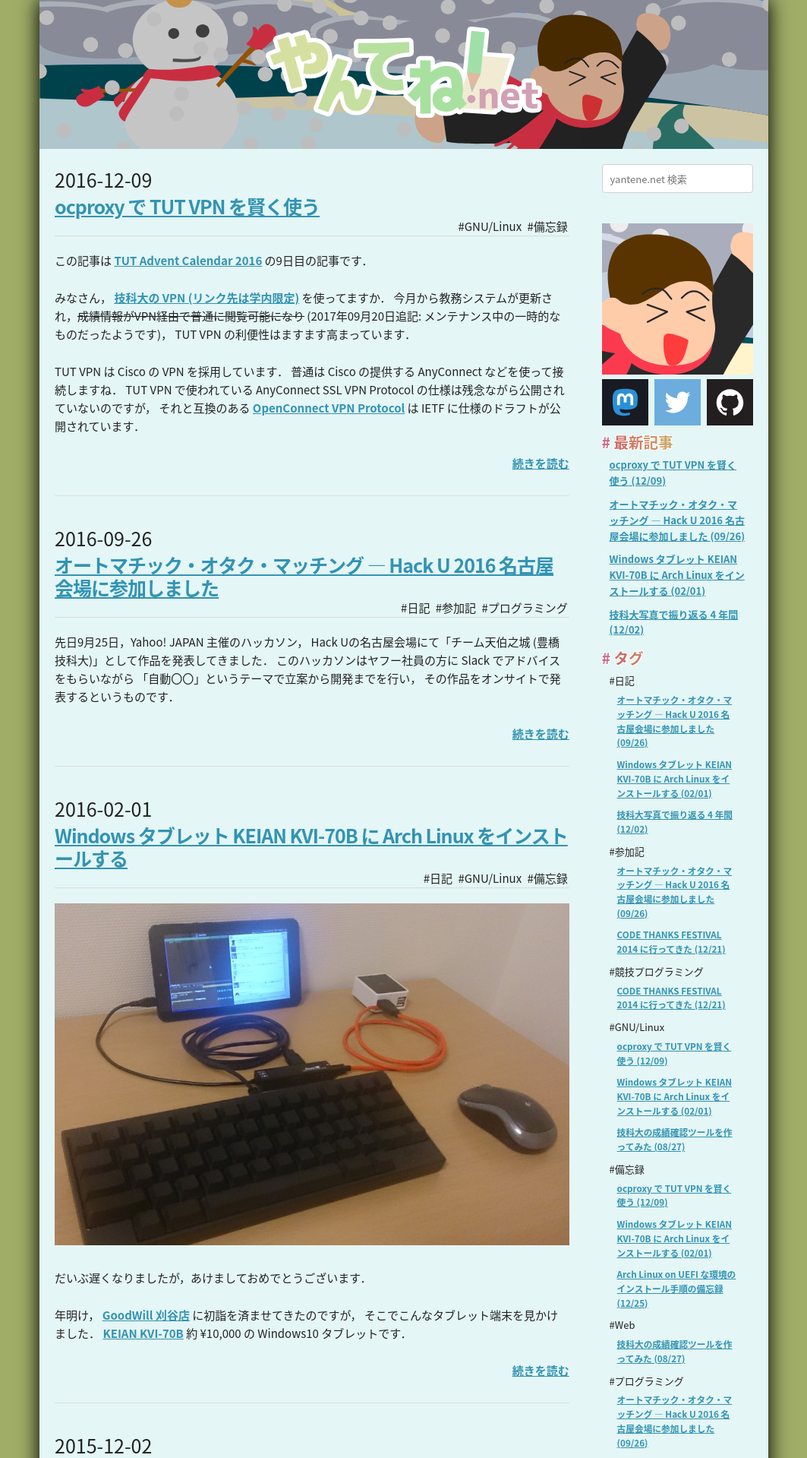
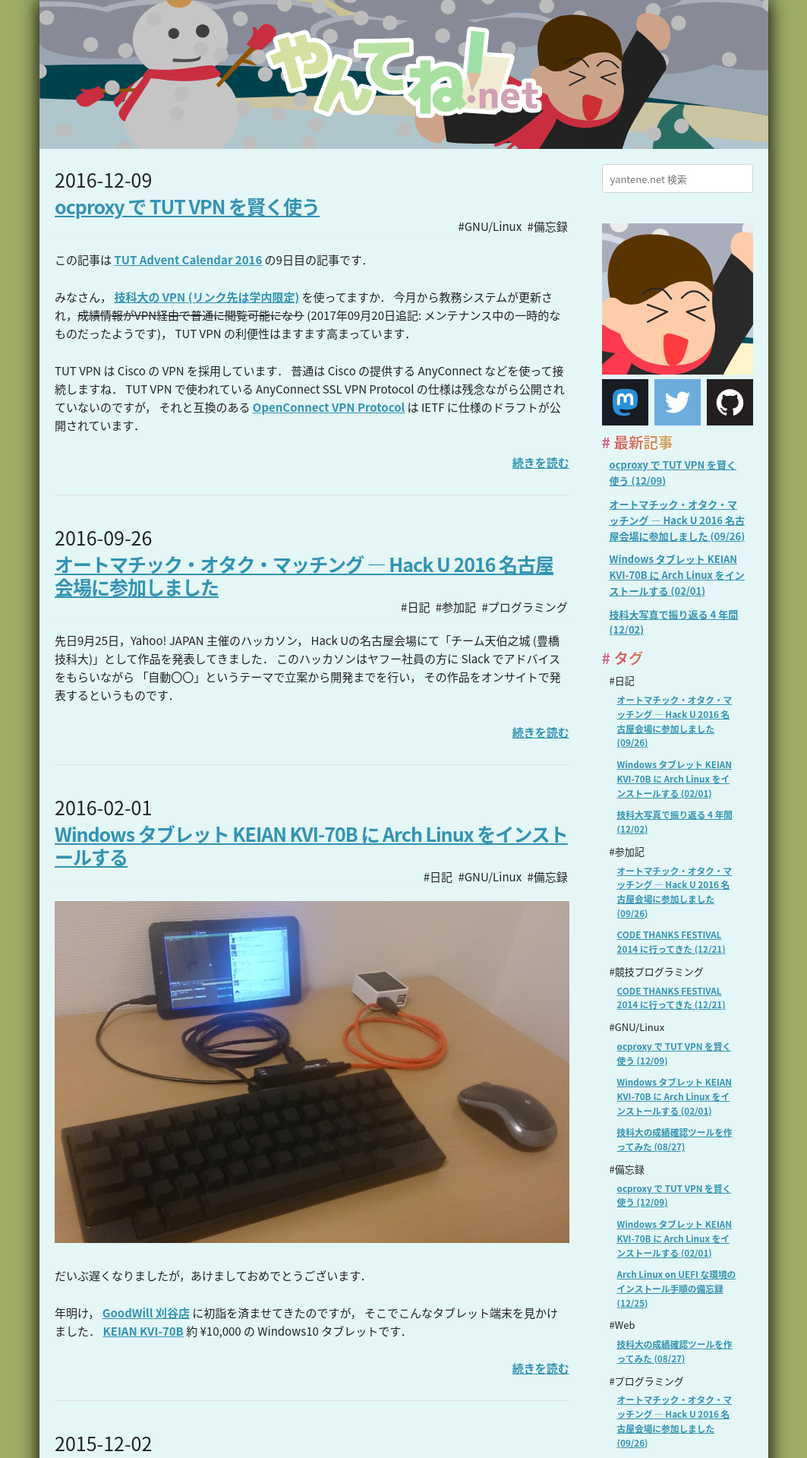
Before and after one commit to yantene/yantene.github.io, a Jekyll site: the page built from _posts/2017-09-20-index.md, in a window 1280 px wide. Shown: the top 1919 px of the page at 76% size, without its empty margins (108-1171 px from the left). Built offline with Jekyll 4.4.1, drawn with Linux system fonts in a browser that asks for light colours; comment, search, counter and statistics services are not loaded.

Commit message:
水平線と紛らわしいので、ポストヘッダのボーダー線を削除

```diff
--- a/css/styles.css
+++ b/css/styles.css
@@ -61,7 +61,6 @@ span#tag {
 }
 
 div#postheader {
-  border-bottom: solid 1px rgb(221, 221, 221);
   box-shadow: 0px 1px rgba(221, 221, 221, 10%);
   margin: 0 0 20px 0;
 }
```
